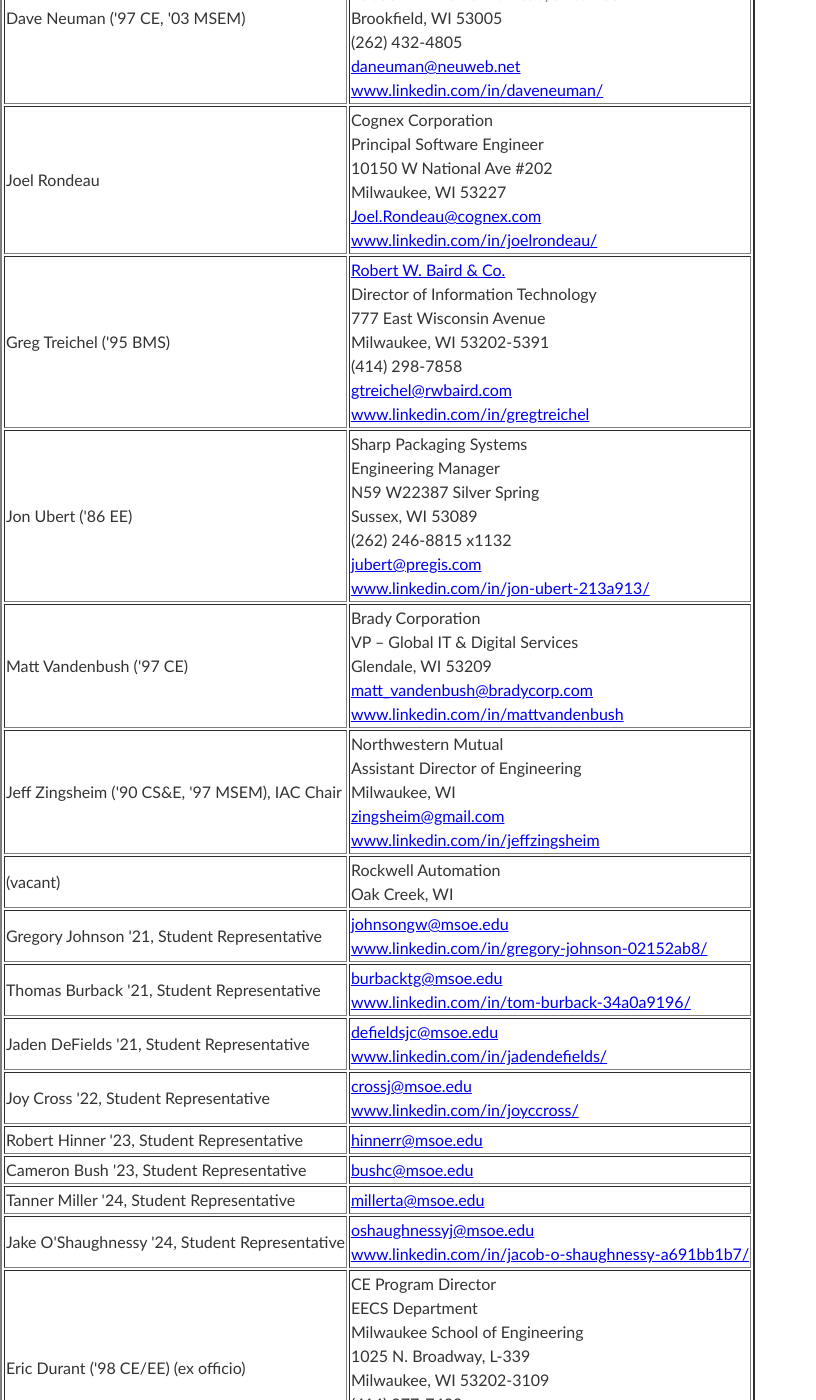
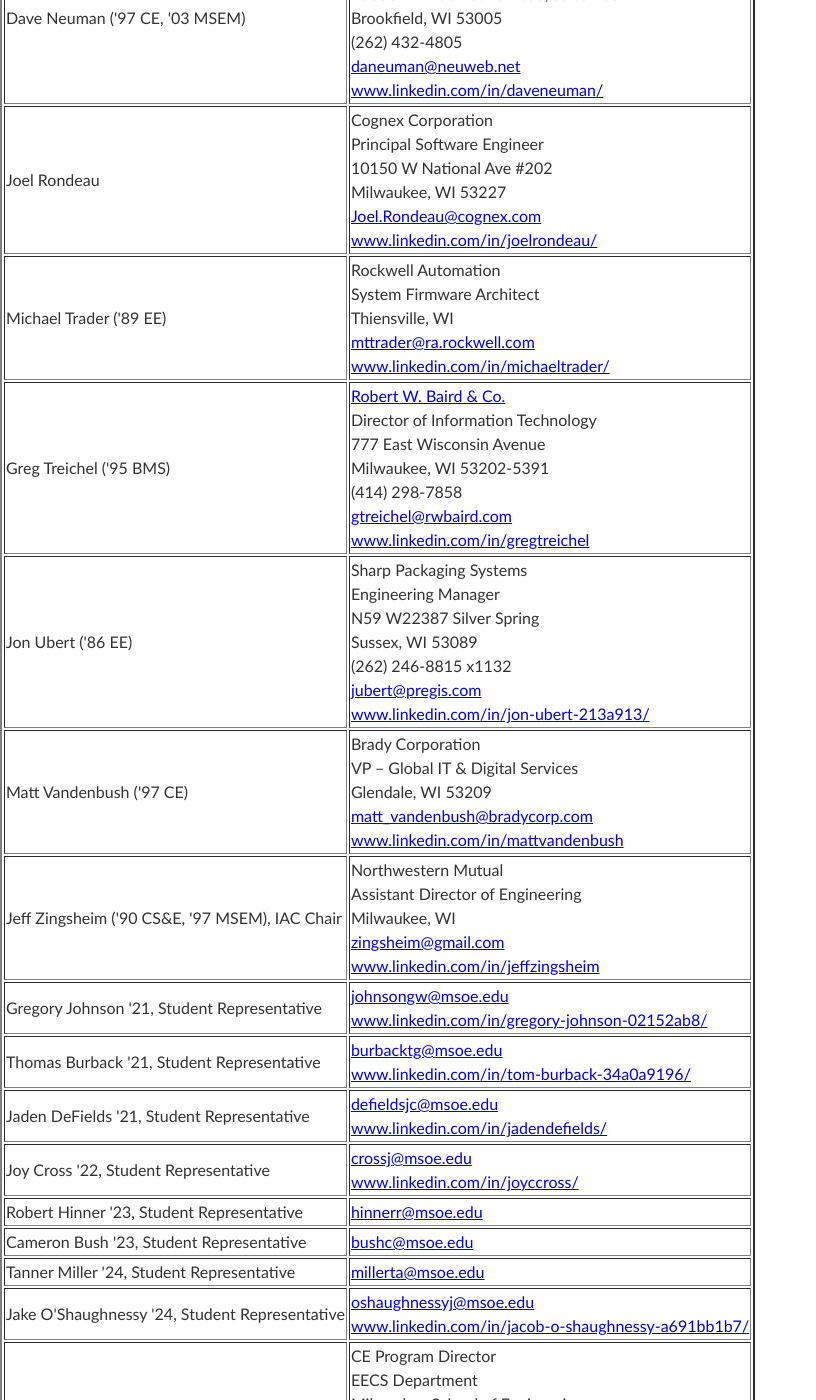
Before and after one commit to edurant/edurant.github.io, a Jekyll site: the page built from ceiac/members.html, in a window 1280 px wide and 1400 px high, scrolled down 2263 px. Shown: the whole window, without its empty margins (0-816 px from the left). Built offline with Jekyll 4.4.1, drawn with Linux system fonts in a browser that asks for light colours.

Commit message:
ce iac membership

```diff
--- a/ceiac/members.html
+++ b/ceiac/members.html
@@ -123,6 +123,14 @@
     <br/><a href="https://www.linkedin.com/in/joelrondeau/">www.linkedin.com/in/joelrondeau/</a></td>
 </tr>
 <tr>
+  <td>Michael Trader ('89 EE)</td>
+  <td>Rockwell Automation
+    <br/>System Firmware Architect
+    <br/>Thiensville, WI
+    <br/><a href="mailto:mttrader@ra.rockwell.com">mttrader@ra.rockwell.com</a>
+    <br/><a href="https://www.linkedin.com/in/michaeltrader/">www.linkedin.com/in/michaeltrader/</a></td>
+</tr>
+<tr>
   <td>Greg Treichel ('95 BMS)</td>
   <td><a href="http://www.rwbaird.com/">Robert W. Baird & Co.</a><br/>
     Director of Information Technology<br/>
@@ -157,11 +165,6 @@
     Milwaukee, WI<br/>
     <a href="mailto:zingsheim@gmail.com">zingsheim@gmail.com</a><br/>
     <a href="https://www.linkedin.com/in/jeffzingsheim">www.linkedin.com/in/jeffzingsheim</a></td>
-</tr>
-<tr>
-  <td>(vacant)</td>
-  <td>Rockwell Automation
-    <br/>Oak Creek, WI</td>
 </tr>
 
 <tr>
```
